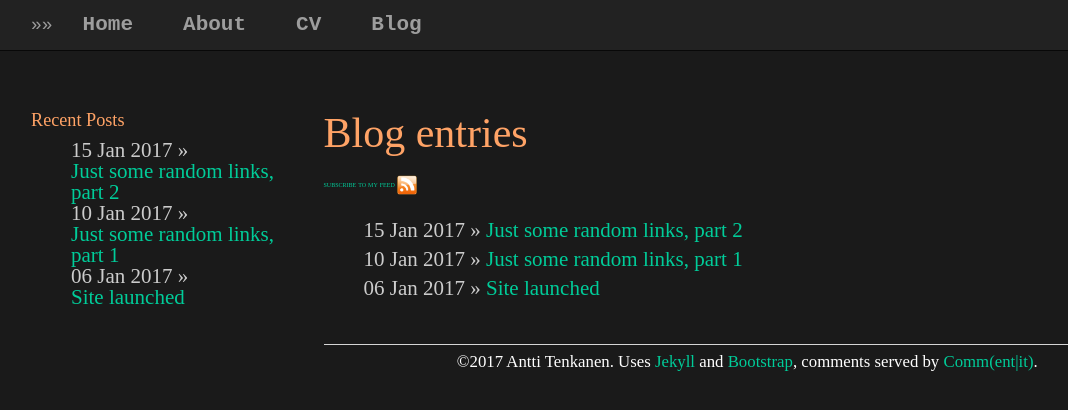
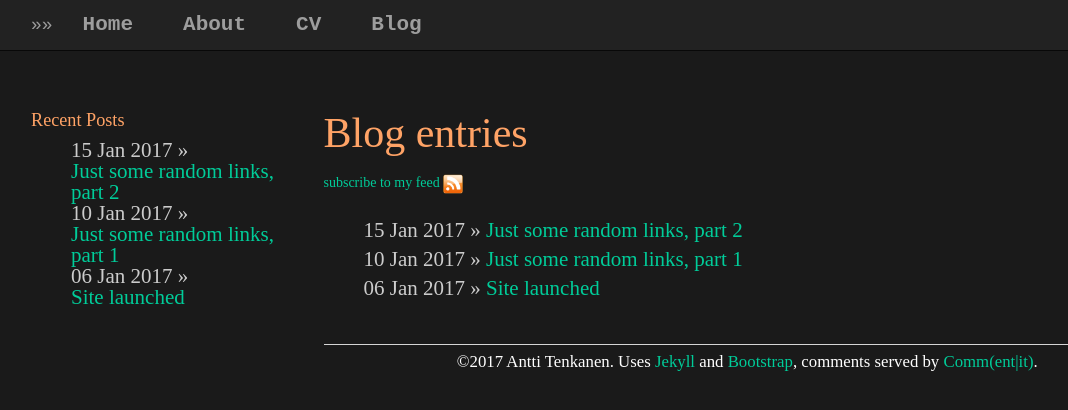
Before and after one commit to plantecophys/plantecophys, a Jekyll site: the page built from blog/index.html, in a window 1280 px wide. Shown: the top 410 px of the page, without its empty margins (39-1107 px from the left). Built offline with Jekyll 4.4.1, drawn with Linux system fonts in a browser that asks for light colours.

Commit message:
Update main.css

```diff
--- a/css/main.css
+++ b/css/main.css
@@ -91,17 +91,18 @@ a:visited {
     padding:0 0 0 0px;
 }
 .tag li {
-    line-height:8px;
-    font-size:8px;
+    line-height:14px;
+    font-size:14px;
     list-style:none;
     display:inline;
     margin:0 0 0 0;
 }
 .tag a {
     color:#00cc99;
-    line-height:8px;
-    font-size:8px;
-    font-variant:small-caps;
+    line-height:14px;
+    font-size:14px;
+    font-family:"Courier New", Courier, monospace
+    /*font-variant:small-caps;*/
     padding: 0 0 0 0px;
 }
 .tag a:first-child {
```
